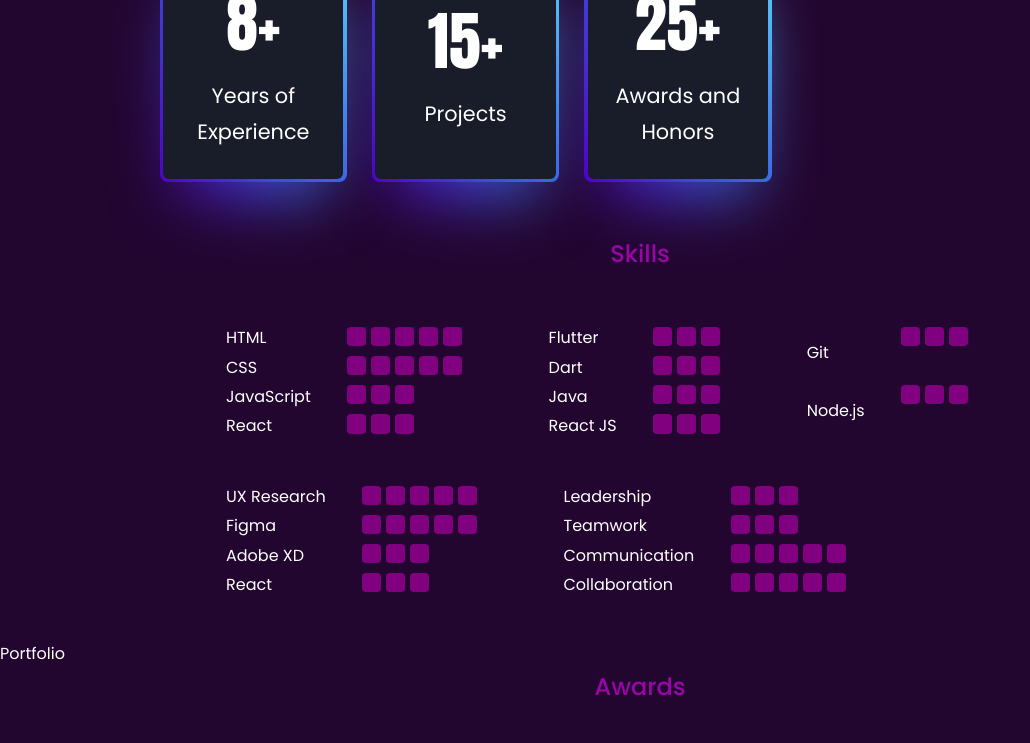
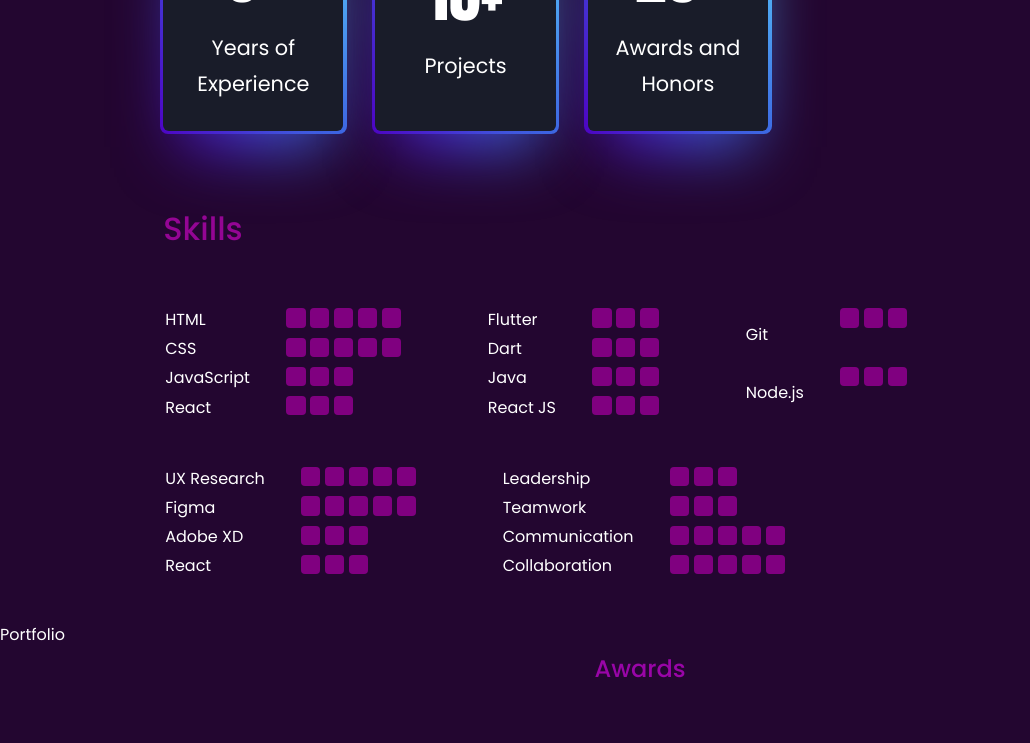
Before and after one commit to disara7/portfolio, a React (Create React App) app: page / in a window 1280 px wide. Shown: the part 1707-2450 px from the top of the page, without its empty margins (0-1030 px from the left). Built offline with nearby package versions, Linux system fonts and the light colour scheme.

Commit message:
updated skills section

```diff
--- a/src/components/skills/Skills.jsx
+++ b/src/components/skills/Skills.jsx
@@ -6,7 +6,7 @@ const Skills = () => {
     <section id='skills'>
       <br />
       <br />
-      <h2>Skills</h2>
+      <h2 className='section__title'>Skills</h2>
       <div className="skill_table">
         <table>
           <tr>
--- a/src/components/skills/skills.css
+++ b/src/components/skills/skills.css
@@ -24,7 +24,7 @@
   .skill_table {
     border: 1rem;
     border-color: white;
-    margin-left: 14rem;
+    margin-left: 10.2rem;
     display: flex;
     flex-direction: row;
     margin-bottom: 2.5rem;
@@ -35,3 +35,11 @@
     margin-left: 2rem;
     margin-right: 5rem;
   }
+
+  .section__title {
+    margin-top: 1rem;
+    font-size: 2rem;
+    text-align: left;
+    margin-left: 10.2rem;
+    color: rgb(148, 5, 148);
+}
```
